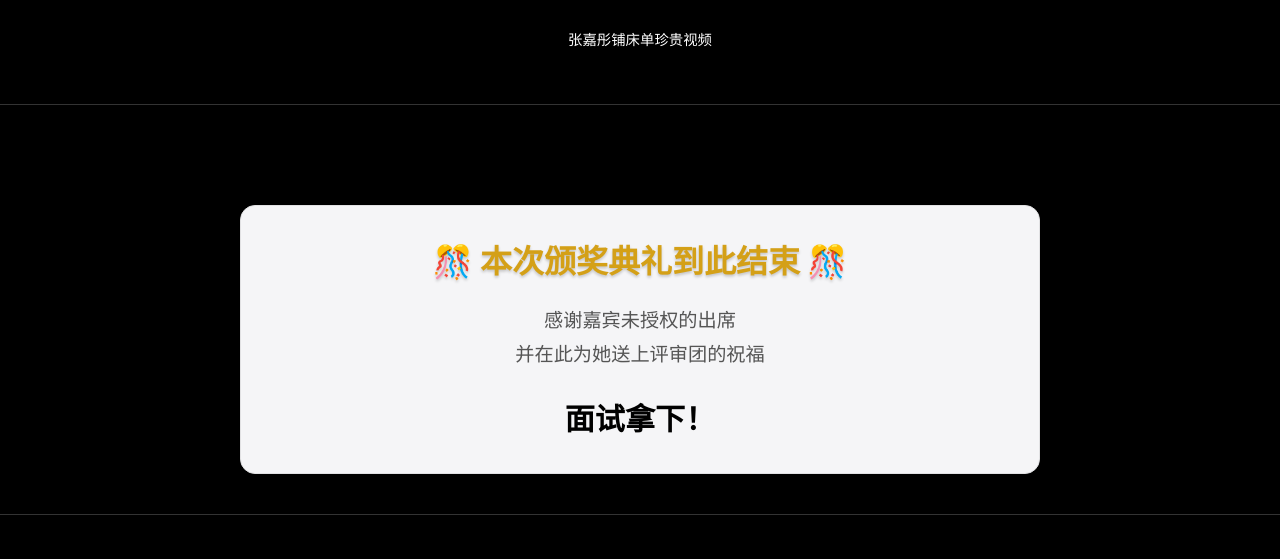
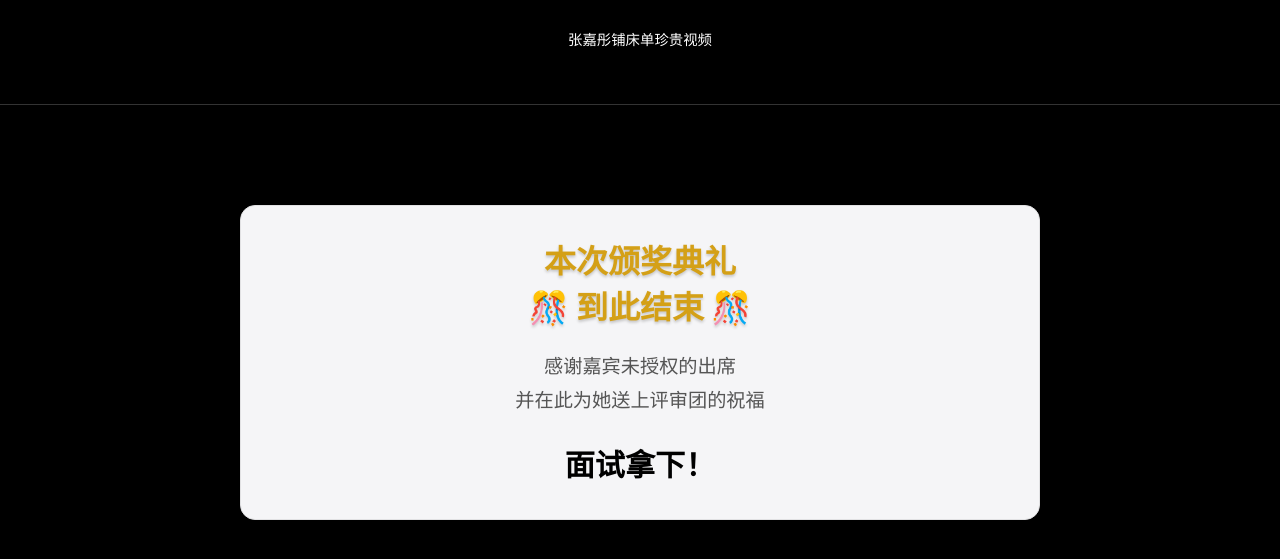
Before and after one commit to Hyanh2/zjt, a plain HTML site: page index.html in a window 1280 px wide. Shown: the part 10059-10618 px from the top of the page. Drawn offline with Linux system fonts and the light colour scheme; files whose address does not match are found by name.

Commit message:
Update index.html
结束语更改，视频重新加载

```diff
--- a/index.html
+++ b/index.html
@@ -707,7 +707,10 @@
   <!-- 新增结束语模块 -->
   <section class="closing-section">
     <div class="closing-container">
-      <h2 class="closing-title">🎊 本次颁奖典礼到此结束 🎊</h2>
+      <h2 class="closing-title">
+        <p>本次颁奖典礼</p>
+        <p>🎊 到此结束 🎊</p>
+      </h2>
       <div class="closing-content">
         <p>感谢嘉宾未授权的出席</p>
         <p>并在此为她送上评审团的祝福</p>
```
